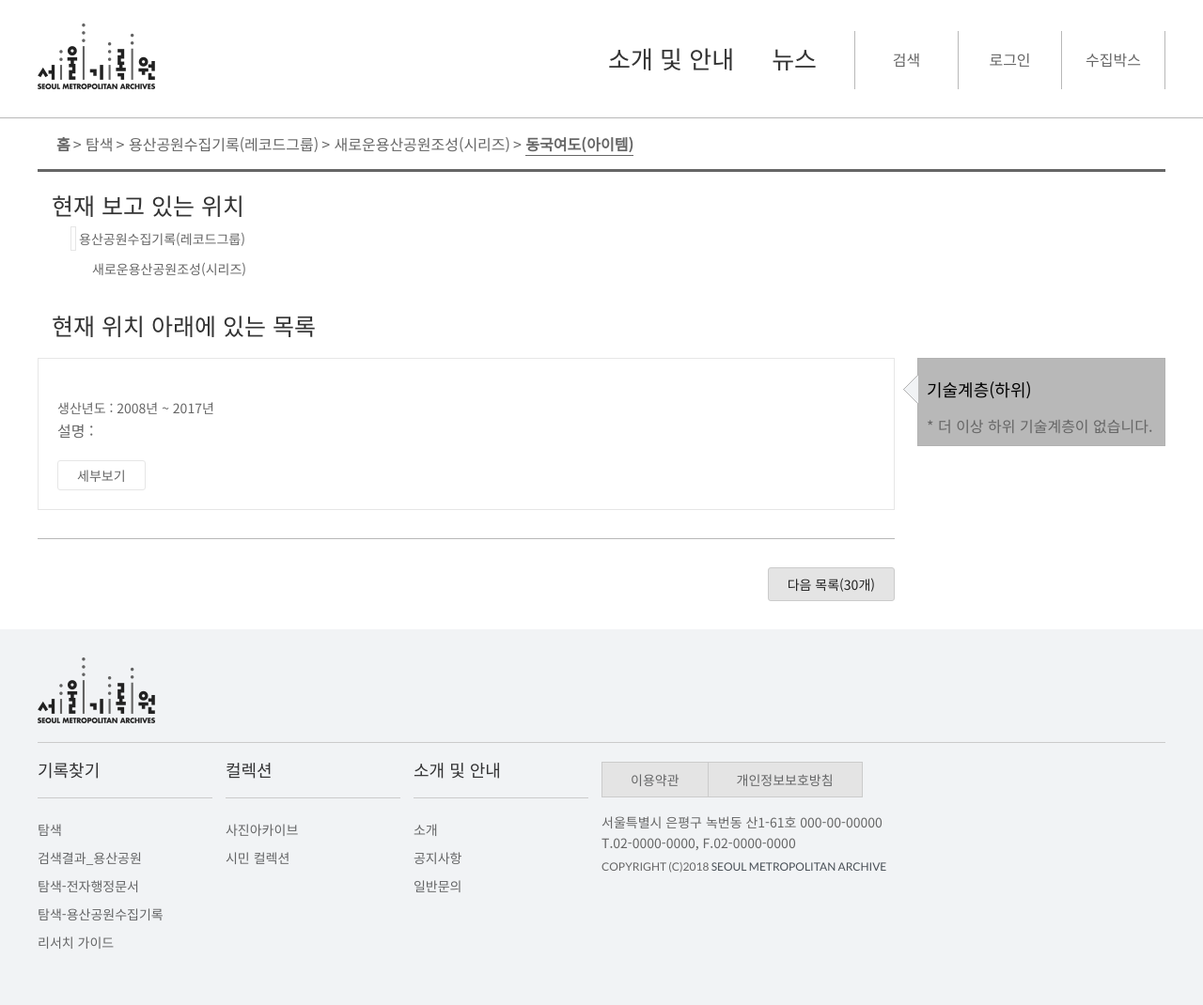
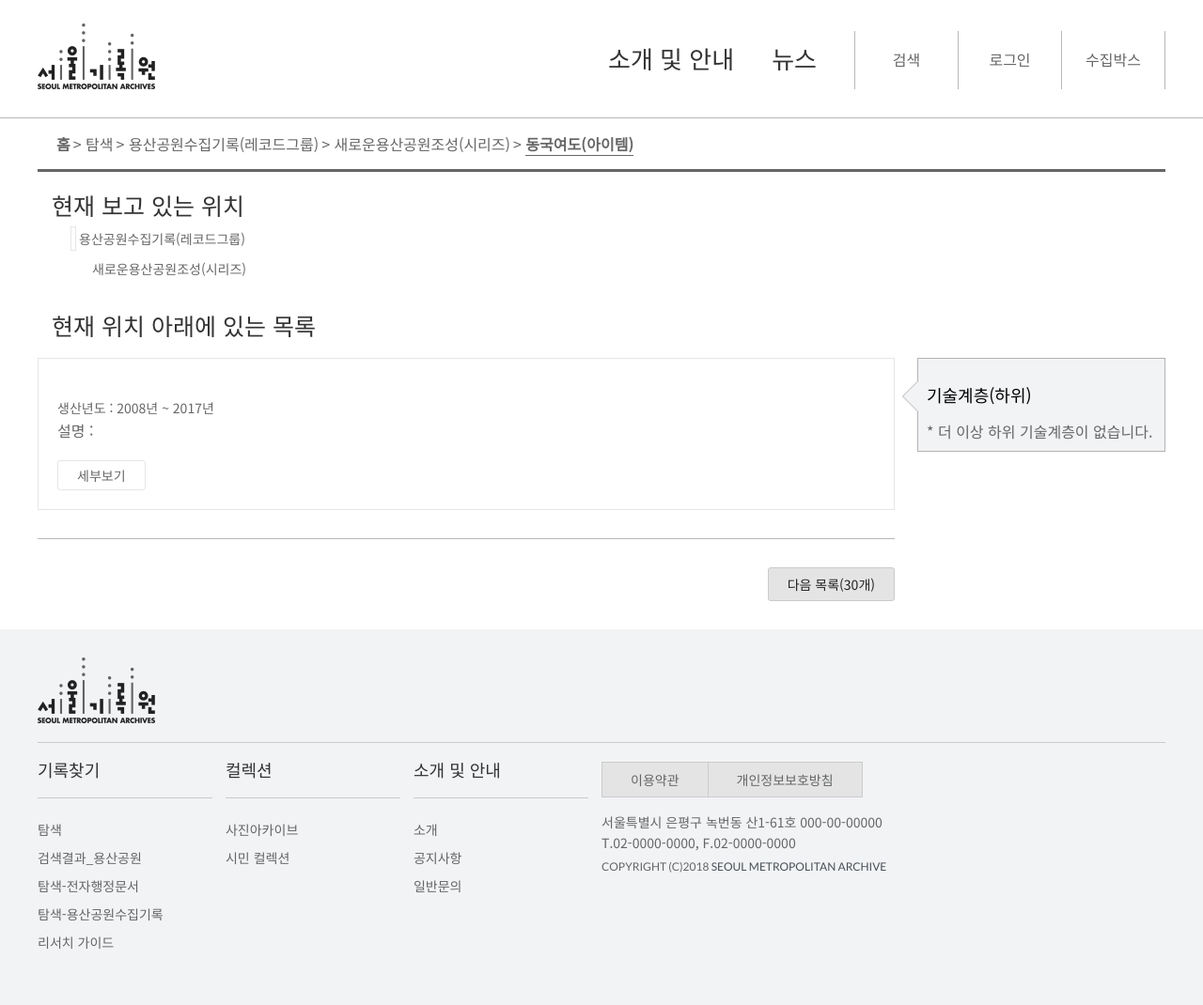
Before and after one commit to sda17dev/prototype2, a Jekyll site: the page built from item/yongsan.html, in a window 1280 px wide. Shown: the whole page at 94% size. Built offline with Jekyll 4.4.1, drawn with Linux system fonts in a browser that asks for light colours; a style sheet for code colours, icons or effects is not loaded.

Commit message:
이슈처리-기술계층 - 하위 부분의 꺽쇄 배경색
기술계층 - 하위 부분의 꺽쇄 부분에 backgroud를 조절할 수 있도록 수정

```diff
--- a/assets/css/archive.css
+++ b/assets/css/archive.css
@@ -152,8 +152,37 @@ button.btn01{height:63px}
 .lc02 li .desc:hover{text-decoration:none;background-color:#eee}
 .lc02 li.selected{border-color:#b2b2b2;background-color:#b8b8b8;}
 
-.lc03{border:1px solid #b2b2b2;background-color:#b8b8b8;padding:9px;padding-top:20px;position:relative}
+.lc03{border:1px solid #b2b2b2;border-top:10px solid #666;background-color:#f1f3f5;padding:9px;padding-top:26px;position:relative}
+/*
 .lc03:after{content:"";display:block;width:16px;height:29px;background:url(../images/bg_arr01.png) no-repeat 0 0;position:absolute;top:18px;left:-16px}
+*/
+.lc03 {
+	position: relative;
+	border: 1px solid #b2b2b2;
+}
+.lc03:after, .lc03:before {
+	right: 100%;
+	top: 40px;
+	border: solid transparent;
+	content: " ";
+	height: 0;
+	width: 0;
+	position: absolute;
+	pointer-events: none;
+}
+
+.lc03:after {
+	border-color: rgba(255, 255, 255, 0);
+	border-right-color: #f1f3f5;
+	border-width: 16px;
+	margin-top: -16px;
+}
+.lc03:before {
+	border-color: rgba(178, 178, 178, 0);
+	border-right-color: #b2b2b2;
+	border-width: 17px;
+	margin-top: -17px;
+}
 .lc03 dt{font-size:18px;color:#000;font-weight:500;margin-bottom:15px}
 .lc03 ul{background-color:#fff;border:1px solid #e6e6e6;border-top:none}
 .lc03 li{border-top:1px solid #e6e6e6;padding:15px 20px}
```
Also changed, not shown: 1 other file.
